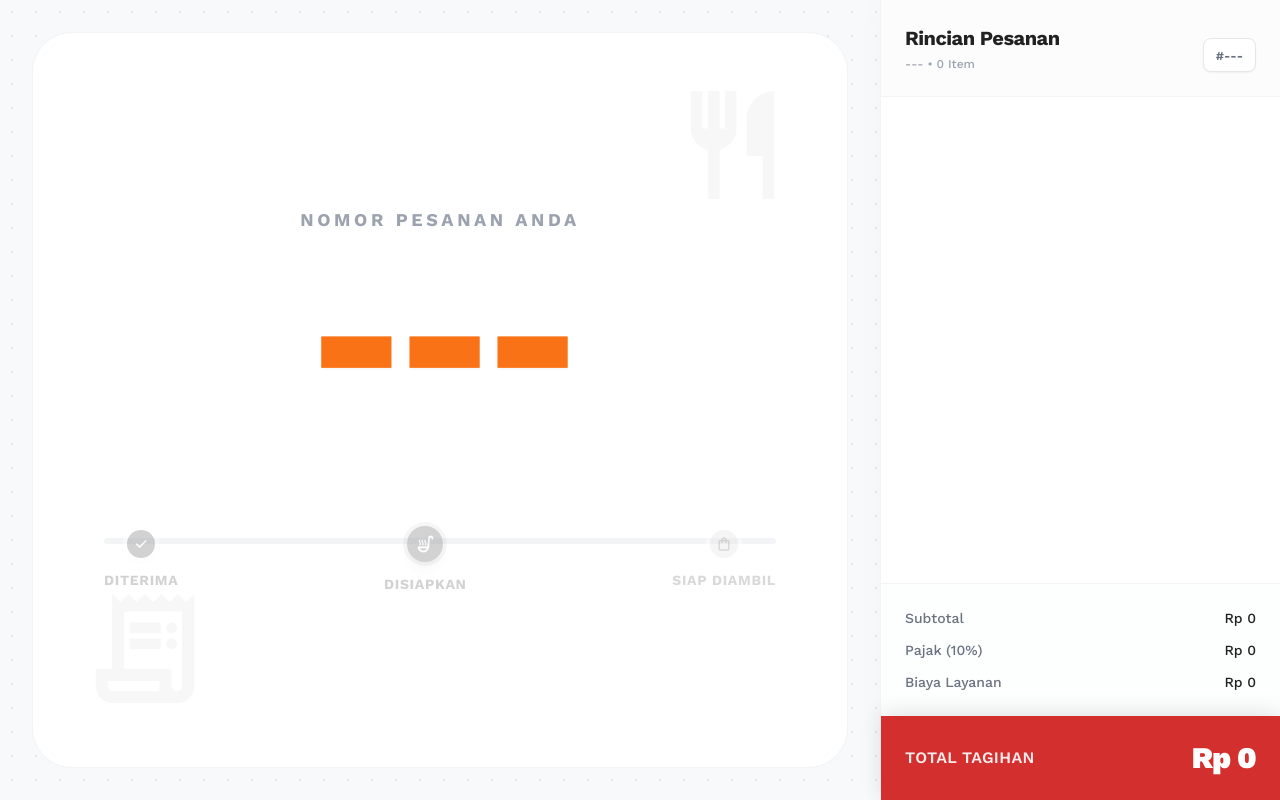
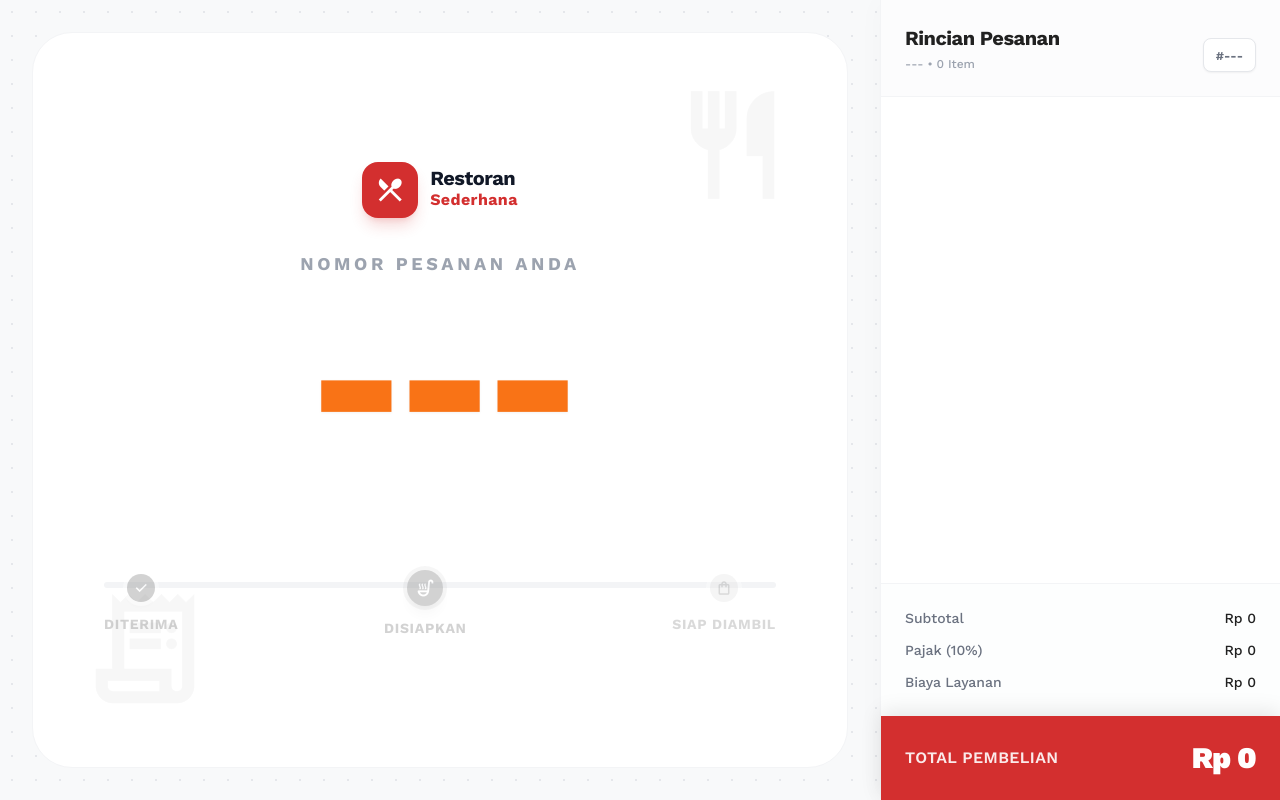
Before and after one commit to thealfin/KIOSK-Gateway-Padang-Sederhana, a plain HTML site: page monitoring.html in a window 1280 px wide. Drawn offline with nearby package versions, Linux system fonts and the light colour scheme.

Commit message:
Fix: image paths, update total text, and add logo to desktop view in monitoring.html

```diff
--- a/monitoring.html
+++ b/monitoring.html
@@ -124,7 +124,7 @@
         <footer class="fixed bottom-0 left-0 w-full bg-primary p-6 text-white z-50 shadow-[0_-10px_40px_rgba(0,0,0,0.2)]">
             <div class="flex justify-between items-center">
                 <div class="flex flex-col">
-                    <span class="text-white/80 text-xs font-bold uppercase tracking-widest mb-1">Total Bayar</span>
+                    <span class="text-white/80 text-xs font-bold uppercase tracking-widest mb-1">Total Pembelian</span>
                     <span class="text-white/60 text-[10px] flex items-center gap-1">
                         <span class="material-symbols-outlined text-[10px]">verified_user</span>
                         Sudah termasuk pajak
@@ -144,6 +144,16 @@
         <section class="flex-1 flex flex-col p-8 items-center justify-center relative">
             <div class="w-full max-w-4xl flex-1 rounded-[2.5rem] bg-white flex flex-col items-center justify-center text-center p-12 shadow-floating relative border border-gray-100">
                 <div class="flex flex-col items-center w-full z-10">
+                    <!-- Brand Logo -->
+                    <div class="inline-flex items-center justify-center gap-3 mb-8">
+                        <div class="size-14 rounded-xl bg-primary flex items-center justify-center text-white shadow-lg shadow-primary/20">
+                            <span class="material-symbols-outlined text-3xl">restaurant_menu</span>
+                        </div>
+                        <div class="text-left">
+                            <h1 class="text-xl font-bold leading-none text-gray-900 tracking-tight">Restoran</h1>
+                            <p class="text-primary text-base font-bold tracking-wide">Sederhana</p>
+                        </div>
+                    </div>
                     <h3 class="text-gray-400 text-lg font-bold tracking-[0.2em] uppercase mb-4">Nomor Pesanan Anda</h3>
                     <h1 class="text-orange-500 text-[180px] font-black leading-none mb-16 tracking-tighter drop-shadow-sm font-display select-none data-queue">
                         ---
@@ -232,7 +242,7 @@
             <!-- Grand Total & Action -->
             <div class="p-6 bg-primary text-white shadow-[0_-4px_20px_rgba(0,0,0,0.1)] relative z-20">
                 <div class="flex justify-between items-center">
-                    <span class="text-base font-semibold text-white/90 uppercase tracking-wide">Total Tagihan</span>
+                    <span class="text-base font-semibold text-white/90 uppercase tracking-wide">Total Pembelian</span>
                     <span class="text-3xl font-black tracking-tight data-grand-total">Rp 0</span>
                 </div>
             </div>
@@ -333,7 +343,7 @@
                         // Mobile Layout
                         el.className = 'flex items-start gap-4';
                         el.innerHTML = `
-                            <div class="size-16 rounded-xl bg-center bg-cover shrink-0 shadow-sm border border-gray-100" style="background-image: url('${item.image}')"></div>
+                            <div class="size-16 rounded-xl bg-center bg-cover shrink-0 shadow-sm border border-gray-100" style="background-image: url('${item.img}')"></div>
                             <div class="flex-grow min-w-0 pt-0.5">
                                 <div class="flex justify-between items-start mb-1">
                                     <h4 class="font-bold text-gray-900 text-base truncate pr-2">${item.name}</h4>
@@ -350,7 +360,7 @@
                         el.className = 'flex justify-between items-start group';
                         el.innerHTML = `
                             <div class="flex gap-4">
-                                <div class="size-16 rounded-xl bg-cover bg-center shrink-0 border border-gray-100 shadow-sm" style="background-image: url('${item.image}');"></div>
+                                <div class="size-16 rounded-xl bg-cover bg-center shrink-0 border border-gray-100 shadow-sm" style="background-image: url('${item.img}');"></div>
                                 <div>
                                     <p class="font-bold text-text-dark text-base">${item.name}</p>
                                     <p class="text-[10px] text-gray-400 uppercase tracking-wide font-medium mt-0.5">Porsi Standar</p>
```
